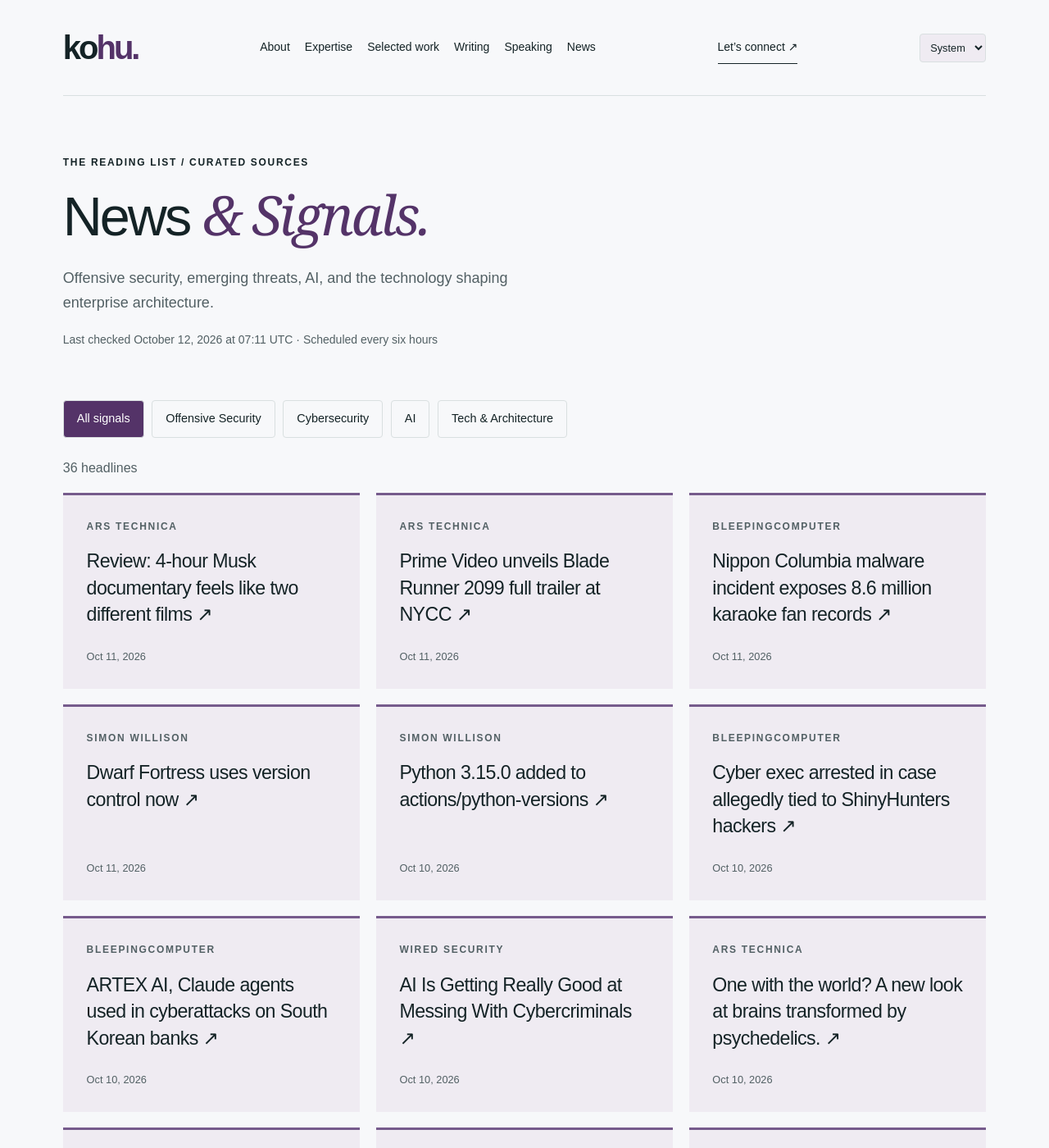
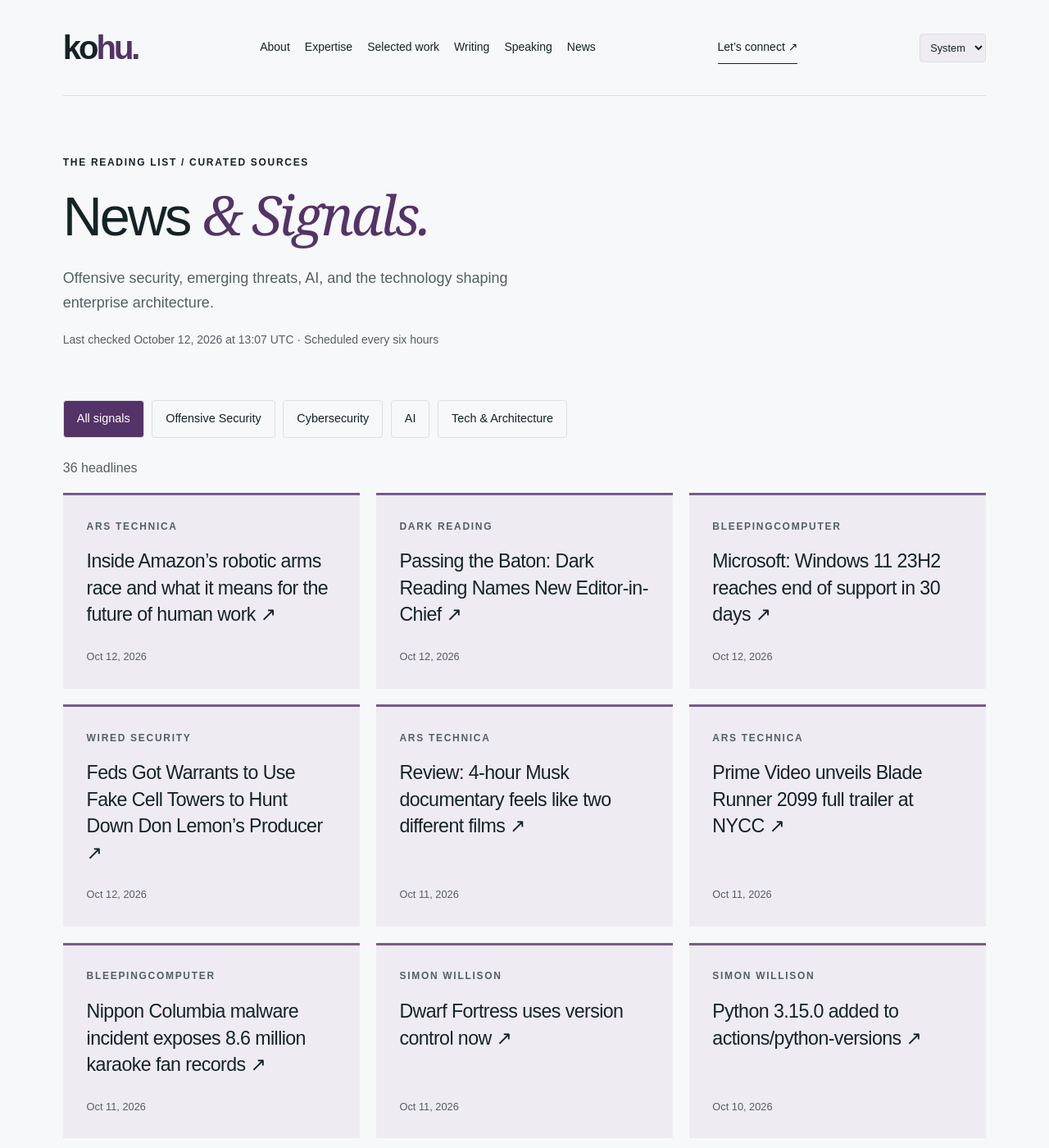
Before and after one commit to hntk/hntk.github.io, a Jekyll site: the page built from news/index.html, in a window 1280 px wide and 1400 px high. Shown: the whole window at 82% size. Built offline with Jekyll 4.4.1, drawn with Linux system fonts in a browser that asks for light colours; part of the change alters nothing that is shown; some of the changed text lies outside the part shown.

Commit message:
Refresh News and Signals

```diff
--- a/_data/news.json
+++ b/_data/news.json
@@ -1,6 +1,38 @@
 {
-  "updated": "2026-10-12T07:11:28.754443+00:00",
+  "updated": "2026-10-12T13:07:02.948809+00:00",
   "items": [
+    {
+      "title": "Inside Amazon’s robotic arms race and what it means for the future of human work",
+      "url": "https://arstechnica.com/ai/2026/10/inside-amazons-robotic-arms-race-and-what-it-means-for-the-future-of-human-work/",
+      "published": "2026-10-12T12:43:10+00:00",
+      "source": "Ars Technica",
+      "source_id": "ars-technica",
+      "category": "tech-architecture"
+    },
+    {
+      "title": "Passing the Baton: Dark Reading Names New Editor-in-Chief",
+      "url": "https://www.darkreading.com/cyber-risk/passing-baton-dark-reading-new-editor-in-chief",
+      "published": "2026-10-12T12:30:58+00:00",
+      "source": "Dark Reading",
+      "source_id": "dark-reading",
+      "category": "cybersecurity"
+    },
+    {
+      "title": "Microsoft: Windows 11 23H2 reaches end of support in 30 days",
+      "url": "https://www.bleepingcomputer.com/news/microsoft/microsoft-windows-11-23h2-reaches-end-of-support-in-30-days/",
+      "published": "2026-10-12T11:58:33+00:00",
+      "source": "BleepingComputer",
+      "source_id": "bleepingcomputer",
+      "category": "cybersecurity"
+    },
+    {
+      "title": "Feds Got Warrants to Use Fake Cell Towers to Hunt Down Don Lemon’s Producer",
+      "url": "https://www.wired.com/story/feds-got-warrants-to-use-fake-cell-towers-to-hunt-down-don-lemons-producer/",
+      "published": "2026-10-12T11:00:00+00:00",
+      "source": "WIRED Security",
+      "source_id": "wired",
+      "category": "cybersecurity"
+    },
     {
       "title": "Review: 4-hour Musk documentary feels like two different films",
       "url": "https://arstechnica.com/culture/2026/10/review-4-hour-musk-documentary-feels-like-two-different-films/",
@@ -50,28 +82,12 @@
       "category": "cybersecurity"
     },
     {
-      "title": "ARTEX AI, Claude agents used in cyberattacks on South Korean banks",
-      "url": "https://www.bleepingcomputer.com/news/security/hacker-used-artex-ai-and-claude-agents-to-target-south-korean-banks/",
-      "published": "2026-10-10T14:16:17+00:00",
-      "source": "BleepingComputer",
-      "source_id": "bleepingcomputer",
-      "category": "cybersecurity"
-    },
-    {
       "title": "AI Is Getting Really Good at Messing With Cybercriminals",
       "url": "https://www.wired.com/story/ai-is-getting-really-good-at-messing-with-cybercriminals/",
       "published": "2026-10-10T12:00:00+00:00",
       "source": "WIRED Security",
       "source_id": "wired",
       "category": "cybersecurity"
-    },
-    {
-      "title": "One with the world? A new look at brains transformed by psychedelics.",
-      "url": "https://arstechnica.com/science/2026/10/the-psychedelic-brain-looks-like-chaos-underneath-theres-order/",
-      "published": "2026-10-10T11:15:35+00:00",
-      "source": "Ars Technica",
-      "source_id": "ars-technica",
-      "category": "tech-architecture"
     },
     {
       "title": "Quoting The New York Times",
@@ -104,14 +120,6 @@
       "source": "Cloudflare",
       "source_id": "cloudflare",
       "category": "tech-architecture"
-    },
-    {
-      "title": "What We Missed: FBI Strikes Back at ShinyHunters",
-      "url": "https://www.darkreading.com/identity-access-management-security/fbi-shinyhunters-claims-hack",
-      "published": "2026-10-09T17:21:00+00:00",
-      "source": "Dark Reading",
-      "source_id": "dark-reading",
-      "category": "cybersecurity"
     },
     {
       "title": "Impactful scheduling for GPU clusters",
@@ -175,14 +183,6 @@
       "published": "2026-10-08T11:07:35+00:00",
       "source": "Schneier on Security",
       "source_id": "schneier",
-      "category": "cybersecurity"
-    },
-    {
-      "title": "The Man Behind a West Bank Telegram Channel Trying to Keep Palestinian Drivers Safe",
-      "url": "https://www.wired.com/story/the-man-behind-a-west-bank-telegram-channel-trying-to-keep-palestinian-drivers-safe/",
-      "published": "2026-10-08T09:00:00+00:00",
-      "source": "WIRED Security",
-      "source_id": "wired",
       "category": "cybersecurity"
     },
     {
@@ -295,79 +295,79 @@
       "id": "ars-technica",
       "name": "Ars Technica",
       "status": "ok",
-      "last_success": "2026-10-12T07:11:28.754443+00:00"
+      "last_success": "2026-10-12T13:07:02.948809+00:00"
     },
     {
       "id": "bleepingcomputer",
       "name": "BleepingComputer",
       "status": "ok",
-      "last_success": "2026-10-12T07:11:28.754443+00:00"
+      "last_success": "2026-10-12T13:07:02.948809+00:00"
     },
     {
       "id": "cloudflare",
       "name": "Cloudflare",
       "status": "ok",
-      "last_success": "2026-10-12T07:11:28.754443+00:00"
+      "last_success": "2026-10-12T13:07:02.948809+00:00"
     },
     {
       "id": "dark-reading",
       "name": "Dark Reading",
       "status": "ok",
-      "last_success": "2026-10-12T07:11:28.754443+00:00"
+      "last_success": "2026-10-12T13:07:02.948809+00:00"
     },
     {
       "id": "hugging-face",
       "name": "Hugging Face",
       "status": "ok",
-      "last_success": "2026-10-12T07:11:28.754443+00:00"
+      "last_success": "2026-10-12T13:07:02.948809+00:00"
     },
     {
       "id": "microsoft-research",
       "name": "Microsoft Research",
       "status": "ok",
-      "last_success": "2026-10-12T07:11:28.754443+00:00"
+      "last_success": "2026-10-12T13:07:02.948809+00:00"
     },
     {
       "id": "nvidia",
       "name": "NVIDIA",
       "status": "ok",
-      "last_success": "2026-10-12T07:11:28.754443+00:00"
+      "last_success": "2026-10-12T13:07:02.948809+00:00"
     },
     {
       "id": "portswigger",
       "name": "PortSwigger Research",
       "status": "ok",
-      "last_success": "2026-10-12T07:11:28.754443+00:00"
+      "last_success": "2026-10-12T13:07:02.948809+00:00"
     },
     {
       "id": "schneier",
       "name": "Schneier on Security",
       "status": "ok",
-      "last_success": "2026-10-12T07:11:28.754443+00:00"
+      "last_success": "2026-10-12T13:07:02.948809+00:00"
     },
     {
       "id": "simon-willison",
       "name": "Simon Willison",
       "status": "ok",
-      "last_success": "2026-10-12T07:11:28.754443+00:00"
+      "last_success": "2026-10-12T13:07:02.948809+00:00"
     },
     {
       "id": "specterops",
       "name": "SpecterOps",
       "status": "ok",
-      "last_success": "2026-10-12T07:11:28.754443+00:00"
+      "last_success": "2026-10-12T13:07:02.948809+00:00"
     },
     {
       "id": "trail-of-bits",
       "name": "Trail of Bits",
       "status": "ok",
-      "last_success": "2026-10-12T07:11:28.754443+00:00"
+      "last_success": "2026-10-12T13:07:02.948809+00:00"
     },
     {
       "id": "wired",
       "name": "WIRED Security",
       "status": "ok",
-      "last_success": "2026-10-12T07:11:28.754443+00:00"
+      "last_success": "2026-10-12T13:07:02.948809+00:00"
     }
   ]
 }
```
